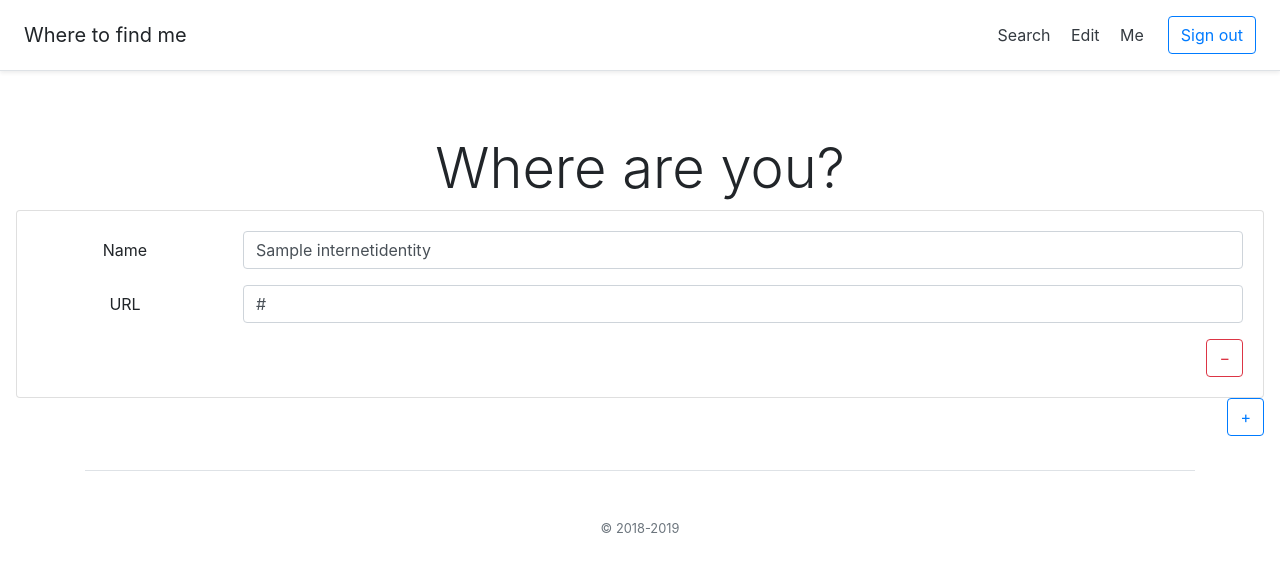
After one commit to wlonk/wheretofind.me, a Django app: page /s/edit/ in a window 1280 px wide. The commit adds this page. Shown: the top 572 px of the page. Run offline with Django 3.2, Linux system fonts and the light colour scheme; a user stored in the database is signed in; tables that the repository leaves empty hold one stand-in row (values such as "Sample post"); some libraries are stand-ins or nearby versions.

Commit message:
Add basic functionality

```diff
--- a/static/js/main.js
+++ b/static/js/main.js
@@ -0,0 +1,112 @@
+function getCookie(name) {
+  var cookieValue = null;
+  if (document.cookie && document.cookie !== "") {
+    var cookies = document.cookie.split(";");
+    for (var i = 0; i < cookies.length; i++) {
+      var cookie = jQuery.trim(cookies[i]);
+      // Does this cookie string begin with the name we want?
+      if (cookie.substring(0, name.length + 1) === (name + "=")) {
+        cookieValue = decodeURIComponent(cookie.substring(name.length + 1));
+        break;
+      }
+    }
+  }
+  return cookieValue;
+}
+
+jQuery(document).ready(function($) {
+  // Add:
+  $(".add-identity").click(function() {
+    // Add placeholder
+    var placeholder = $(`
+  <div class="identity card">
+    <div class="card-body">
+      <div class="form-group row">
+        <label class="col-sm-2 col-form-label name">Name</label>
+        <div class="col-sm-10">
+          <input type="text" class="form-control name" name="name" readonly placeholder="...">
+        </div>
+      </div>
+      <div class="form-group row">
+        <label class="col-sm-2 col-form-label url">URL</label>
+        <div class="col-sm-10">
+          <input type="text" class="form-control url" name="url" readonly placeholder="...">
+        </div>
+      </div>
+      <button class="btn delete btn-outline-danger float-right">&minus;</button>
+    </div>
+  </div>
+    `);
+    $("form.identities .add-identity").before(placeholder);
+    // Hit API
+    var url = "/api/identities/";
+    var data = {
+      "name": "example",
+      "url": "https://example.com/"
+    };
+    var csrftoken = getCookie('csrftoken');
+    fetch(url, {
+      method: "POST",
+      body: JSON.stringify(data),
+      credentials: "same-origin",
+      headers:{
+        "Content-Type": "application/json",
+        "X-CSRFToken": csrftoken
+      }
+    }).then(res => res.json()).then(
+      // Replace placeholder
+      data => {
+        placeholder.data("id", data.id);
+        placeholder.find("input").removeAttr("readonly");
+        placeholder.find("input").removeAttr("placeholder");
+        placeholder.find("input.name").val(data.name);
+        placeholder.find("label.name").attr("for", `name-${data.id}`);
+        placeholder.find("input.name").attr("id", `name-${data.id}`);
+        placeholder.find("input.url").val(data.url);
+        placeholder.find("label.url").attr("for", `url-${data.id}`);
+        placeholder.find("input.url").attr("id", `url-${data.id}`);
+      }
+    );
+    return false;
+  });
+
+  // Change:
+  $("form.identities").change(evt => {
+    var identity = $(evt.target).parents(".identity");
+    var url = `/api/identities/${identity.data("id")}/`;
+    var data = {
+      "name": identity.find("input[name=name]").val(),
+      "url": identity.find("input[name=url]").val(),
+    };
+    var csrftoken = getCookie('csrftoken');
+    fetch(url, {
+      method: "PUT",
+      body: JSON.stringify(data),
+      credentials: "same-origin",
+      headers:{
+        "Content-Type": "application/json",
+        "X-CSRFToken": csrftoken
+      }
+    }).then()
+    .catch();
+  });
+
+  // Delete:
+  $("form.identities").on("click", ".delete", evt => {
+    var identity = $(evt.target).parents(".identity");
+    var url = `/api/identities/${identity.data("id")}/`;
+    var csrftoken = getCookie('csrftoken');
+    fetch(url, {
+      method: "DELETE",
+      credentials: "same-origin",
+      headers:{
+        "X-CSRFToken": csrftoken
+      }
+    }).then(
+      () => {
+        identity.remove();
+      }
+    ).catch();
+    return false;
+  });
+});
--- a/templates/base.html
+++ b/templates/base.html
@@ -22,7 +22,8 @@
       <nav class="my-2 my-md-0 mr-md-3">
         <a class="p-2 text-dark" href="#">Search</a>
         {% if user.is_authenticated %}
-        <a class="p-2 text-dark" href="{% url "identity-create" %}">Add</a>
+        <a class="p-2 text-dark" href="{% url "identity-edit" %}">Edit</a>
+        <a class="p-2 text-dark" href="{% url "me" %}">Me</a>
         {% endif %}
       </nav>
       {% if user.is_authenticated %}
--- /dev/null
+++ b/templates/edit_identities.html
@@ -0,0 +1,28 @@
+{% extends "base.html" %}
+
+{% block "main" %}
+<h1 class="display-4">Where are you?</h1>
+<form method="post" action="." class="identities">
+  {% csrf_token %}
+  {% for identity in identities %}
+  <div class="identity card" data-id="{{ identity.id }}">
+    <div class="card-body">
+      <div class="form-group row">
+        <label for="name-{{ identity.id }}" class="col-sm-2 col-form-label">Name</label>
+        <div class="col-sm-10">
+          <input type="text" class="form-control" id="name-{{ identity.id }}" name="name" value="{{ identity.name }}">
+        </div>
+      </div>
+      <div class="form-group row">
+        <label for="url-{{ identity.id }}" class="col-sm-2 col-form-label">URL</label>
+        <div class="col-sm-10">
+          <input type="text" class="form-control" id="url-{{ identity.id }}" name="url" value="{{ identity.url }}">
+        </div>
+      </div>
+      <button class="btn delete btn-outline-danger float-right">&minus;</button>
+    </div>
+  </div>
+  {% endfor %}
+  <button class="btn add-identity btn-outline-primary float-right">+</button>
+</form>
+{% endblock "main" %}
--- a/wheretofindme/models.py
+++ b/wheretofindme/models.py
@@ -18,7 +18,11 @@ class User(AbstractUser):
 class InternetIdentity(models.Model):
     class Meta:
         verbose_name_plural = "Internet Identities"
+        ordering = (
+            "created_at",
+        )
 
+    created_at = models.DateTimeField(auto_now_add=True)
     user = models.ForeignKey(User, on_delete=models.PROTECT)
     name = models.CharField(max_length=100)
     url = models.URLField()
--- a/wheretofindme/urls.py
+++ b/wheretofindme/urls.py
@@ -17,9 +17,13 @@ from django.contrib import admin
 from django.urls import include, path
 from django.views.generic.base import TemplateView
 from django_registration.backends.activation.views import RegistrationView
+from rest_framework import routers
 
 from . import views
 from .forms import CustomUserForm
+
+router = routers.DefaultRouter()
+router.register(r"identities", views.IdentityViewset)
 
 urlpatterns = [
     path("admin/", admin.site.urls),
@@ -30,14 +34,9 @@ urlpatterns = [
     ),
     path("accounts/", include("django_registration.backends.activation.urls")),
     path("accounts/", include("django.contrib.auth.urls")),
+    path("api/", include(router.urls)),
     path("u/<str:slug>/", views.UserProfileView.as_view(), name="user-profile"),
-    path("s/me/", views.MeRedirectView.as_view()),
-    path("s/new/", views.IdentityCreateView.as_view(), name="identity-create"),
-    path(
-        "s/<int:pk>/edit/", views.IdentityUpdateView.as_view(), name="identity-update"
-    ),
-    path(
-        "s/<int:pk>/delete/", views.IdentityDeleteView.as_view(), name="identity-delete"
-    ),
+    path("s/me/", views.MeRedirectView.as_view(), name="me"),
+    path("s/edit/", views.EditView.as_view(), name="identity-edit"),
     path("", TemplateView.as_view(template_name="base.html"), name="root"),
 ]
--- a/wheretofindme/views.py
+++ b/wheretofindme/views.py
@@ -1,8 +1,10 @@
 from django.views.generic.base import RedirectView
 from django.views.generic.detail import DetailView
-from django.views.generic.edit import CreateView, DeleteView, UpdateView
+from django.views.generic.base import TemplateView
+from rest_framework import viewsets
 
 from .models import InternetIdentity, User
+from .serializers import IdentitySerializer
 
 
 class MeRedirectView(RedirectView):
@@ -24,23 +26,37 @@ class UserProfileView(DetailView):
         return context
 
 
-class IdentityCreateView(CreateView):
-    success_url = "/s/me/"
-    model = InternetIdentity
-    fields = ("name", "url")
+class EditView(TemplateView):
+    template_name = "edit_identities.html"
 
-    def form_valid(self, form):
-        form.instance.user = self.request.user
-        return super().form_valid(form)
+    def get_context_data(self, *args, **kwargs):
+        context = super().get_context_data(*args, **kwargs)
+        context["identities"] = self.request.user.internetidentity_set.all()
+        return context
 
 
-class IdentityUpdateView(UpdateView):
-    success_url = "/s/me/"
-    model = InternetIdentity
-    fields = ("name", "url")
+class IdentityViewset(viewsets.ModelViewSet):
+    serializer_class = IdentitySerializer
+    queryset = InternetIdentity.objects.all()
 
 
-class IdentityDeleteView(DeleteView):
-    success_url = "/s/me/"
-    model = InternetIdentity
-    fields = ("name", "url")
+# class IdentityCreateView(CreateView):
+#     success_url = "/s/me/"
+#     model = InternetIdentity
+#     fields = ("name", "url")
+
+#     def form_valid(self, form):
+#         form.instance.user = self.request.user
+#         return super().form_valid(form)
+
+
+# class IdentityUpdateView(UpdateView):
+#     success_url = "/s/me/"
+#     model = InternetIdentity
+#     fields = ("name", "url")
+
+
+# class IdentityDeleteView(DeleteView):
+#     success_url = "/s/me/"
+#     model = InternetIdentity
+#     fields = ("name", "url")
```
Also changed, not shown: templates/wheretofindme/user_detail.html (+7 -9 lines), wheretofindme/serializers.py (added, +16 -0 lines), wheretofindme/settings.py (+9 -0 lines), wheretofindme/migrations/0001_initial.py, 3 other files.
